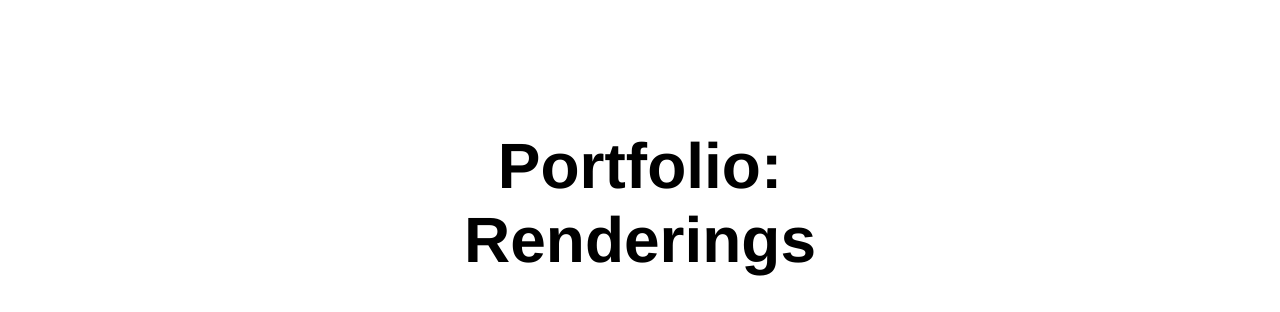
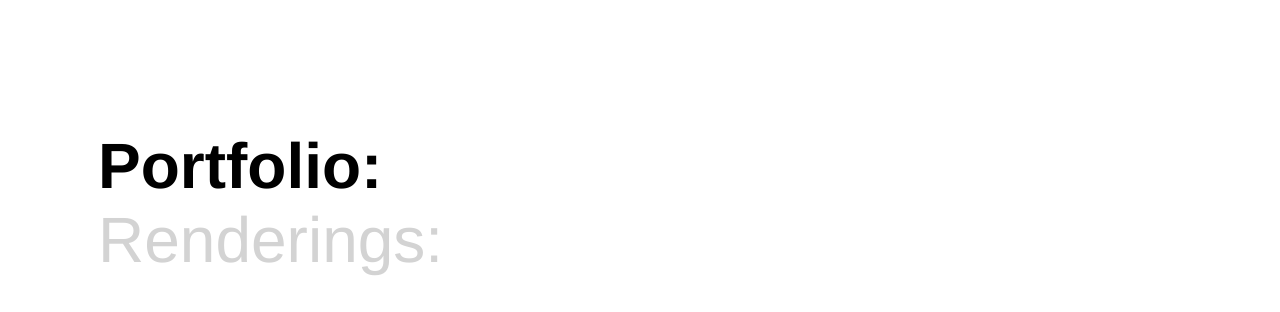
Before and after one commit to timohlu/ZHdK-Portfolio-ID, a plain HTML site: page index.html in a window 1280 px wide. Shown: the part 640-952 px from the top of the page. Drawn offline with Linux system fonts and the light colour scheme.

Commit message:
V-020
Tinder, Bart reduziert

```diff
--- a/index.html
+++ b/index.html
@@ -45,7 +45,7 @@
 
     <div class="projects-genre">
       <p class="homepage-title">Portfolio:</p>
-      <p class="homepage-subtitle">Renderings</p>
+      <p class="homepage-subtitle">Renderings:</p>
     </div>
 
 
@@ -84,7 +84,7 @@
 
     <!-- Projects - Photography -->
     <div class="projects-genre">
-      <p class="homepage-subtitle">Fotografie</p>
+      <p class="homepage-subtitle">Fotografie:</p>
     </div>
 
     <!-- Projects - Fashion -->
@@ -99,7 +99,7 @@
 
     <!-- Projects - Photography -->
     <div class="projects-genre">
-      <p class="homepage-subtitle">Design</p>
+      <p class="homepage-subtitle">Design:</p>
     </div>
 
     <!-- Projects - NFT -->
--- a/stylesheet.css
+++ b/stylesheet.css
@@ -176,15 +176,17 @@ a:visited {
   font-weight: 700;
   margin-bottom: -5vw;
   color: black;
-  text-align: center;
+  text-align: left;
+  margin-left: 80px;
 }
 
 .homepage-subtitle {
   font-size: 5vw;
-  font-weight: 900;
-  color: black;
+  font-weight: 400;
+  color: lightgrey;
   opacity: 1;
-  text-align: center;
+  text-align: left;
+  margin-left: 80px;
 }
 
 .container {
```
Also changed, not shown: Assets/Project-Content/Tinder/Finals/ZHdK_Hausaufgabe_RS_F_Isaac_Pose-1_Beard_001_-3.jpg.
